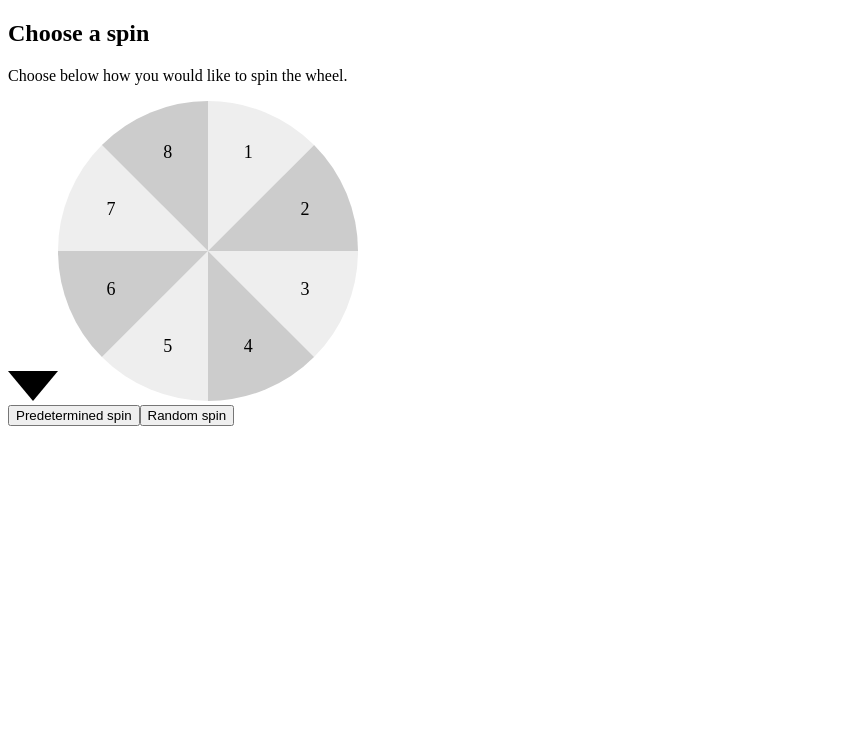
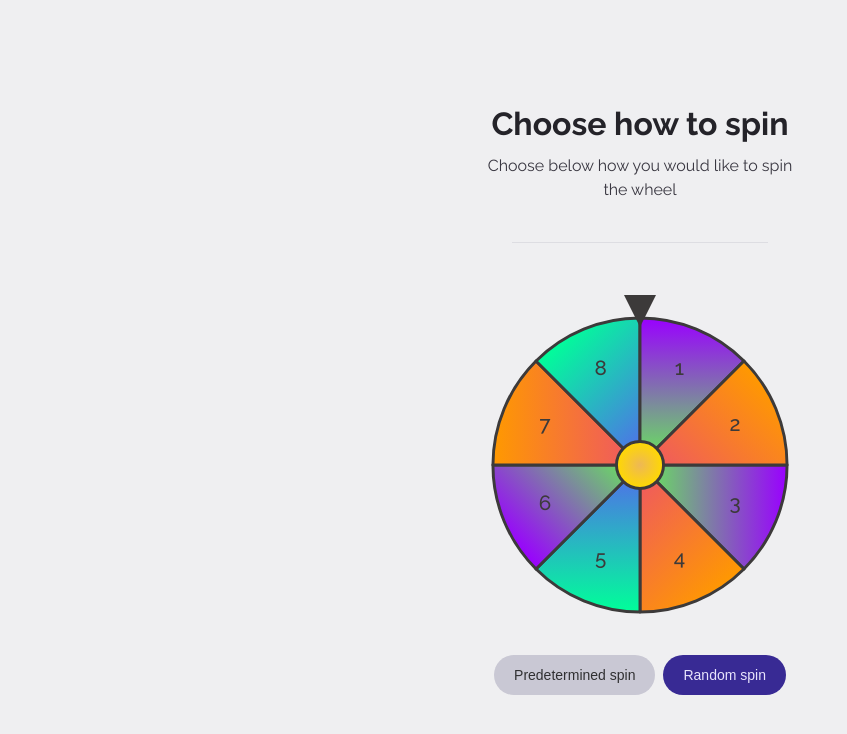
Before and after one commit to Jacques2Marais/spinning-wheel, a Vue app: page /spin in a window 1280 px wide. Shown: the top 734 px of the page, without its empty margins (0-847 px from the left). Built offline with nearby package versions, Linux system fonts and the light colour scheme.

Commit message:
Add modular styling to all parts of the site

```diff
--- a/index.html
+++ b/index.html
@@ -1,10 +1,17 @@
-<!DOCTYPE html>
+<!doctype html>
 <html lang="">
   <head>
-    <meta charset="UTF-8">
-    <link rel="icon" href="/favicon.ico">
-    <meta name="viewport" content="width=device-width, initial-scale=1.0">
+    <meta charset="UTF-8" />
+    <link rel="icon" href="/favicon.ico" />
+    <meta name="viewport" content="width=device-width, initial-scale=1.0" />
     <title>Vite App</title>
+
+    <link rel="preconnect" href="https://fonts.googleapis.com" />
+    <link rel="preconnect" href="https://fonts.gstatic.com" crossorigin />
+    <link
+      href="https://fonts.googleapis.com/css2?family=Raleway:ital,wght@0,100..900;1,100..900&display=swap"
+      rel="stylesheet"
+    />
   </head>
   <body>
     <div id="app"></div>
--- a/src/assets/base.css
+++ b/src/assets/base.css
@@ -1,2 +1,28 @@
 :root {
+  --primary: #382a94;
+  --primary-dark: #2a2070;
+  --primary-darkest: #21124f;
+  --primary-contrast: #e8e4fc;
+  --primary-light: #9b94cc;
+  --primary-lightest: rgb(188, 183, 221);
+
+  --secondary: #c9c8d4;
+  --secondary-dark: #b5b4c0;
+  --secondary-darkest: #92929d;
+  --secondary-contrast: #303032;
+
+  --background: #efeff1;
+  --foreground: #3c3a3a;
+  --border: #dddde2;
+
+  --copy: #242329;
+  --copy-light: #393741;
+  --copy-lighter: #868495;
+
+  --success: #2a942a;
+  --warning: #94942a;
+  --error: #942a2a;
+  --success-content: #ccf1cc;
+  --warning-content: #000000;
+  --error-content: #f1cccc;
 }
--- a/src/assets/main.css
+++ b/src/assets/main.css
@@ -1 +1,97 @@
 @import './base.css';
+@import './reset.css';
+
+body {
+  font-family: 'Raleway', sans-serif;
+  font-optical-sizing: auto;
+  font-style: normal;
+
+  background-color: var(--background);
+  color: var(--copy);
+}
+
+.button {
+  display: inline-flex;
+  align-items: center;
+
+  padding: 12px 20px;
+
+  border-radius: 999px;
+  border: none;
+
+  transition:
+    background-color 80ms,
+    transform 0.1s;
+
+  font-size: 0.875rem;
+  font-weight: 500;
+  text-decoration: none;
+
+  &:active {
+    translate: 0 1px;
+  }
+
+  &.button-primary {
+    background-color: var(--primary);
+    color: var(--primary-contrast);
+
+    &:hover {
+      background-color: var(--primary-dark);
+    }
+
+    &:active {
+      background-color: var(--primary-darkest);
+    }
+  }
+
+  &.button-secondary {
+    background-color: var(--secondary);
+    color: var(--secondary-contrast);
+
+    &:hover {
+      background-color: var(--secondary-dark);
+    }
+
+    &:active {
+      background-color: var(--secondary-darkest);
+    }
+  }
+}
+
+.button-group {
+  display: flex;
+  gap: 0.5rem;
+
+  align-items: center;
+  justify-content: center;
+}
+
+h1,
+h2 {
+  font-weight: 700;
+
+  &.h-hero {
+    font-size: 1.5rem;
+    line-height: 1.3;
+  }
+}
+
+p {
+  font-size: 1rem;
+  line-height: 1.5;
+
+  &.p-desc {
+    color: var(--copy-light);
+  }
+}
+
+hr {
+  border: none;
+  border-top: 1px solid var(--border);
+
+  margin: 0.5rem 0;
+
+  &.hr-short {
+    width: 16rem;
+  }
+}
--- /dev/null
+++ b/src/assets/reset.css
@@ -0,0 +1,34 @@
+html {
+  box-sizing: border-box;
+  font-size: 16px;
+}
+
+*,
+*:before,
+*:after {
+  box-sizing: inherit;
+}
+
+body,
+h1,
+h2,
+h3,
+h4,
+h5,
+h6,
+p,
+ol,
+ul {
+  margin: 0;
+  padding: 0;
+}
+
+ol,
+ul {
+  list-style: none;
+}
+
+img {
+  max-width: 100%;
+  height: auto;
+}
--- /dev/null
+++ b/src/components/BaseLayout.vue
@@ -0,0 +1,47 @@
+<script setup lang="ts">
+const props = defineProps<{
+  title: string
+  desc: string
+}>()
+</script>
+
+<template>
+  <div class="base-layout">
+    <header>
+      <h1 class="h-title">{{ props.title }}</h1>
+      <p class="p-desc">{{ props.desc }}</p>
+    </header>
+    <hr class="hr-short" />
+    <main>
+      <slot></slot>
+    </main>
+  </div>
+</template>
+
+<style scoped>
+.base-layout {
+  height: 100vh;
+
+  display: flex;
+  flex-direction: column;
+  align-items: center;
+  justify-content: center;
+  gap: 2rem;
+
+  text-align: center;
+}
+
+header {
+  display: flex;
+  flex-direction: column;
+  gap: 0.75rem;
+
+  max-width: 20rem;
+}
+
+main {
+  display: flex;
+  flex-direction: column;
+  gap: 2.5rem;
+}
+</style>
--- a/src/components/SpinningWheel.vue
+++ b/src/components/SpinningWheel.vue
@@ -7,8 +7,10 @@ const calculateSegmentTransformation = (index: number) => {
 }
 
 // given the segment's index, get its fill color
-const getSegmentFill = (index: number) => {
-  return index % 2 === 0 ? '#ccc' : '#eee'
+const getSegmentClass = (index: number) => {
+  const segmentColorClass = (index % 3) + 1
+
+  return `spinner-segment segment-${segmentColorClass}/3`
 }
 
 // given the segment's index, calculate the text's CSS transformation property value
@@ -32,13 +34,34 @@ Z`
 
 <template>
   <div class="wheel-container">
-    <svg width="50" height="30" viewBox="0 0 50 30">
-      <polygon points="50,0 0,0 25,30" fill="black" />
+    <svg width="32" viewBox="0 0 30 30" class="spinner-arrow">
+      <polygon points="30,0 0,0 15,30" />
     </svg>
 
-    <svg width="300" height="300" viewBox="0 0 200 200">
+    <svg width="300" height="300" viewBox="-2 -2 204 204">
       <defs>
         <path id="segment" :d="segmentPath" />
+
+        <linearGradient id="segment-gradient-1">
+          <stop class="gradient-stop-1" offset="0%" />
+          <stop class="gradient-stop-2" offset="100%" />
+        </linearGradient>
+
+        <linearGradient id="segment-gradient-2">
+          <stop class="gradient-stop-1" offset="0%" />
+          <stop class="gradient-stop-2" offset="100%" />
+        </linearGradient>
+
+        <linearGradient id="segment-gradient-3">
+          <stop class="gradient-stop-1" offset="0%" />
+          <stop class="gradient-stop-2" offset="100%" />
+        </linearGradient>
+
+        <!-- radial gradient -->
+        <radialGradient id="middle-gradient" cx="50%" cy="50%" r="50%" fx="50%" fy="50%">
+          <stop class="gradient-stop-1" offset="0%" />
+          <stop class="gradient-stop-2" offset="100%" />
+        </radialGradient>
       </defs>
 
       <g transform="translate(100,100)">
@@ -46,7 +69,7 @@ Z`
           xlink:href="#segment"
           v-for="i in 8"
           :key="i"
-          :fill="getSegmentFill(i)"
+          :class="getSegmentClass(i)"
           :transform="calculateSegmentTransformation(i)"
         />
 
@@ -56,12 +79,94 @@ Z`
           :transform="calculateTextTransformation(i)"
           text-anchor="middle"
           alignment-baseline="middle"
-          fill="black"
-          font-size="12"
+          class="spinner-text"
         >
           {{ i }}
         </text>
       </g>
+
+      <circle cx="100" cy="100" r="16" class="spinner-middle" />
     </svg>
   </div>
 </template>
+
+<style scoped>
+.wheel-container {
+  display: flex;
+  flex-direction: column;
+  align-items: center;
+}
+
+.spinner-arrow {
+  fill: var(--foreground);
+  translate: 0 0.75rem;
+}
+
+.spinner-text {
+  font-size: 14px;
+  font-weight: 500;
+  fill: var(--foreground);
+}
+
+.spinner-segment {
+  fill: url(#segment-gradient-1);
+  stroke: var(--foreground);
+  stroke-width: 2;
+  stroke-linejoin: round;
+
+  &.segment-1\/3 {
+    fill: url(#segment-gradient-2);
+  }
+
+  &.segment-2\/3 {
+    fill: url(#segment-gradient-3);
+  }
+}
+
+.spinner-middle {
+  fill: url(#middle-gradient);
+  stroke: var(--foreground);
+  stroke-width: 2;
+  stroke-linejoin: round;
+}
+
+#middle-gradient {
+  .gradient-stop-1 {
+    stop-color: rgb(238, 184, 85);
+  }
+
+  .gradient-stop-2 {
+    stop-color: rgb(255, 217, 0);
+  }
+}
+
+#segment-gradient-1 {
+  .gradient-stop-1 {
+    stop-color: #e56;
+  }
+
+  .gradient-stop-2 {
+    stop-color: #f90;
+  }
+}
+
+#segment-gradient-2 {
+  .gradient-stop-1 {
+    stop-color: #56e;
+  }
+
+  .gradient-stop-2 {
+    stop-color: #0f9;
+  }
+}
+
+#segment-gradient-3 {
+  .gradient-stop-1 {
+    stop-color: #6e5;
+  }
+
+  .gradient-stop-2 {
+    stop-color: #90f;
+  }
+}
+</style>
--- a/src/views/ResultView.vue
+++ b/src/views/ResultView.vue
@@ -1,9 +1,12 @@
+<script setup lang="ts">
+import BaseLayout from '@/components/BaseLayout.vue'
+</script>
+
 <template>
-  <section class="hero">
-    <div class="hero-text">
-      <h1 class="h-title">Your spin landed on 2</h1>
-      <p class="p-text">Congratulations! Click the button below to start again.</p>
-    </div>
+  <BaseLayout
+    title="Your spin landed on 2"
+    desc="Congratulations! Click the button below to start again"
+  >
     <a href="/" class="button button-primary">Start again</a>
-  </section>
+  </BaseLayout>
 </template>
--- a/src/views/SpinView.vue
+++ b/src/views/SpinView.vue
@@ -1,17 +1,14 @@
 <script setup lang="ts">
+import BaseLayout from '@/components/BaseLayout.vue'
 import SpinningWheel from '@/components/SpinningWheel.vue'
 </script>
 
 <template>
-  <section class="spin">
-    <div class="hero-text">
-      <h1 class="h-title">Choose a spin</h1>
-      <p class="p-text">Choose below how you would like to spin the wheel.</p>
-    </div>
+  <BaseLayout title="Choose how to spin" desc="Choose below how you would like to spin the wheel">
     <SpinningWheel />
     <div class="button-group">
       <button class="button button-secondary">Predetermined spin</button>
       <button class="button button-primary">Random spin</button>
     </div>
-  </section>
+  </BaseLayout>
 </template>
--- a/src/views/WelcomeView.vue
+++ b/src/views/WelcomeView.vue
@@ -1,9 +1,9 @@
+<script setup lang="ts">
+import BaseLayout from '@/components/BaseLayout.vue'
+</script>
+
 <template>
-  <section class="hero">
-    <div class="hero-text">
-      <h1 class="h-title">Spin the wheel</h1>
-      <p class="p-text">Click the button below to get started.</p>
-    </div>
+  <BaseLayout title="Spin the wheel" desc="Click on the button below to get started">
     <a href="/spin" class="button button-primary">Get started</a>
-  </section>
+  </BaseLayout>
 </template>
```
Also changed, not shown: 1 other file (tests, documents, lock files or other folders).
